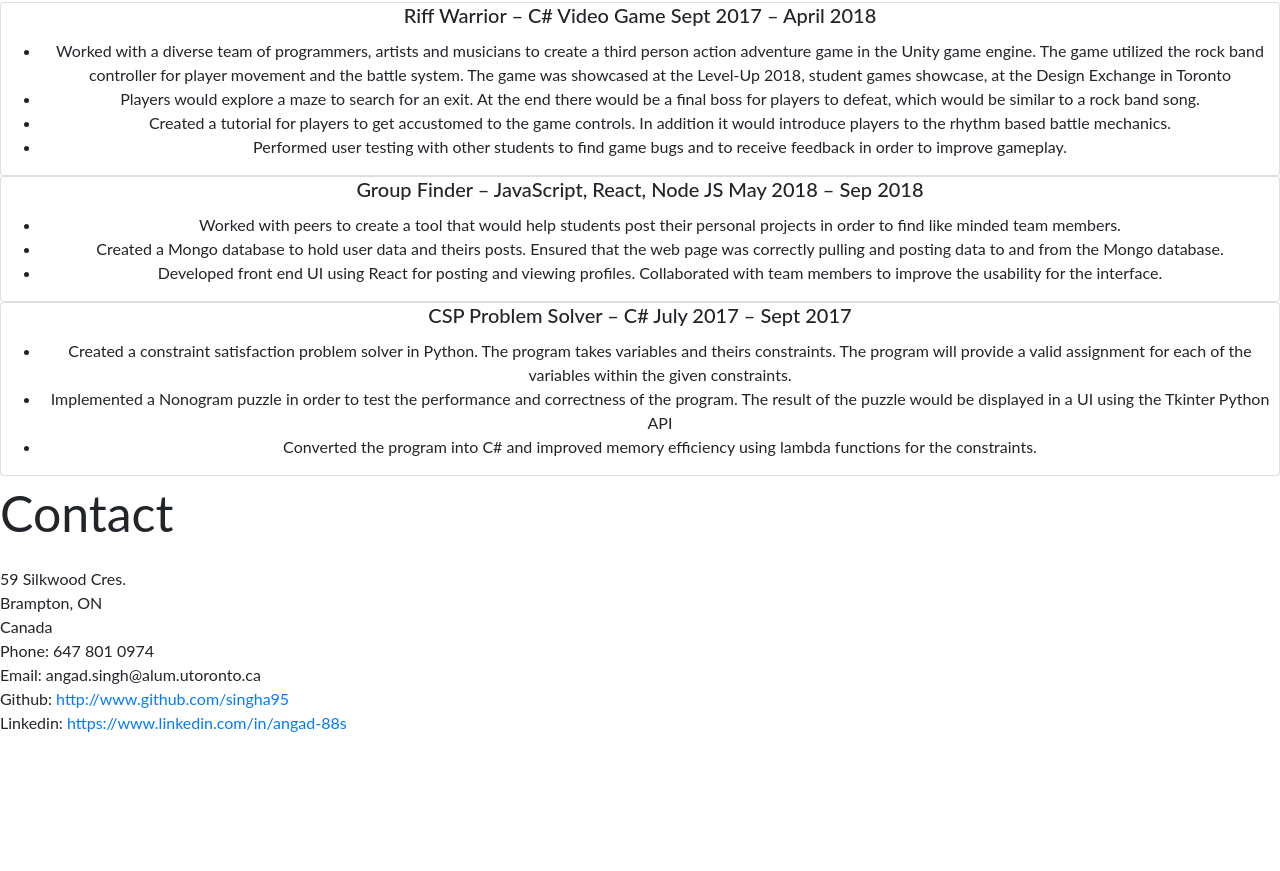
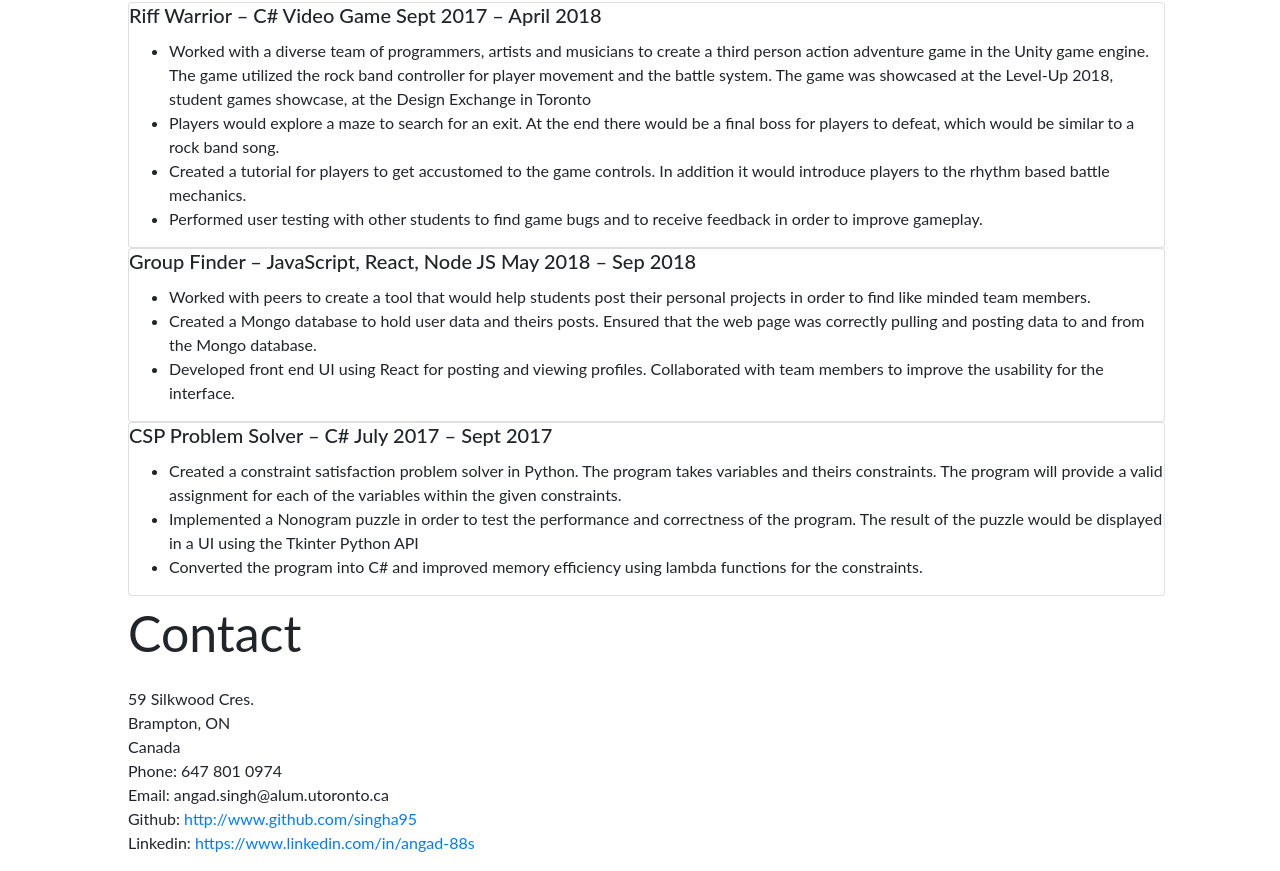
Before and after one commit to singha95/portfolio, a React (Create React App) app: page / in a window 1280 px wide. Shown: the part 930-1801 px from the top of the page. Before the commit the page ends 1681 px from the top, so only its background shows below. Built offline with nearby package versions, Linux system fonts and the light colour scheme; the HTML template or start-up script is replaced by a standard one.

Commit message:
Added Updated CSS
CSS to include new formatting a for academic projects and publishing

```diff
--- a/src/css/menu.css
+++ b/src/css/menu.css
@@ -6,49 +6,21 @@ body {
     font-size: 50px;
 }
 
+
+.section {
+    margin-left: 10%;
+}
+
 .details {
-    width: 80%;
+    width: 90%;
     text-align: left;
 }
 
-.sidenav {
-    height: 100%;
-    width: 200px;
-    position: fixed;
-    z-index: 1;
-    top: 0;
-    left: 0;
-    background-color: #111;
-    overflow-x: hidden;
-    padding-top: 20px;
-    animation: rightShift 1s;
+.card-style {
+    width: 90%;
+    text-align: left;
 }
 
-.sidenav a {
-    padding: 6px 6px 6px 32px;
-    text-decoration: none;
-    font-size: 25px;
-    color: #f1f1f1;
-    display: block;
-}
-
-.sidenav a:hover {
-    color: #4286f4;
-}
-
-.main {
-    margin-left: 200px; /* Same as the width of the sidenav */
-}
-
-.sidenav img {
-    position: absolute;
-    bottom: 200px;
-    left: 0;
-}
-.section {
-    max-width: "80%" ;
-    text-align: "left";
-}
 
 @media screen and (max-height: 450px) {
     .sidenav {padding-top: 15px;}
```
